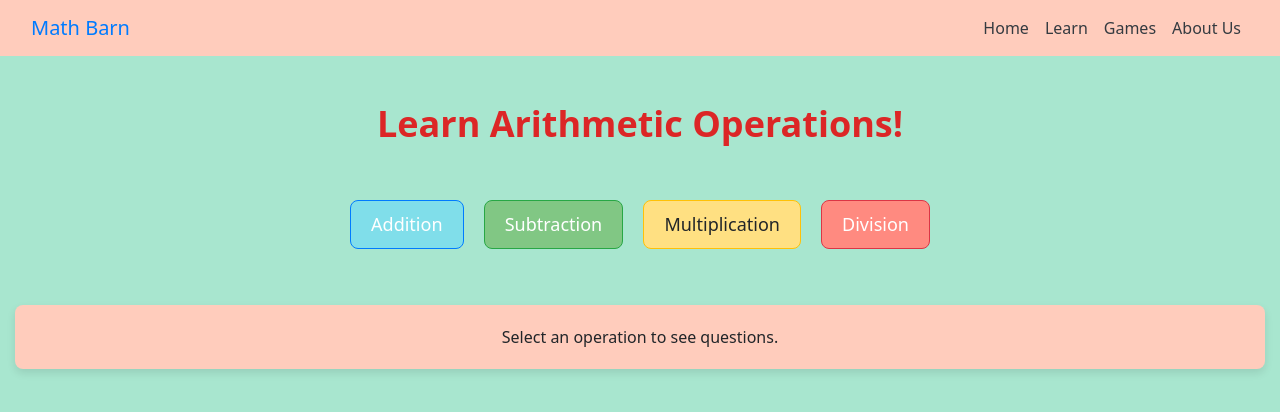
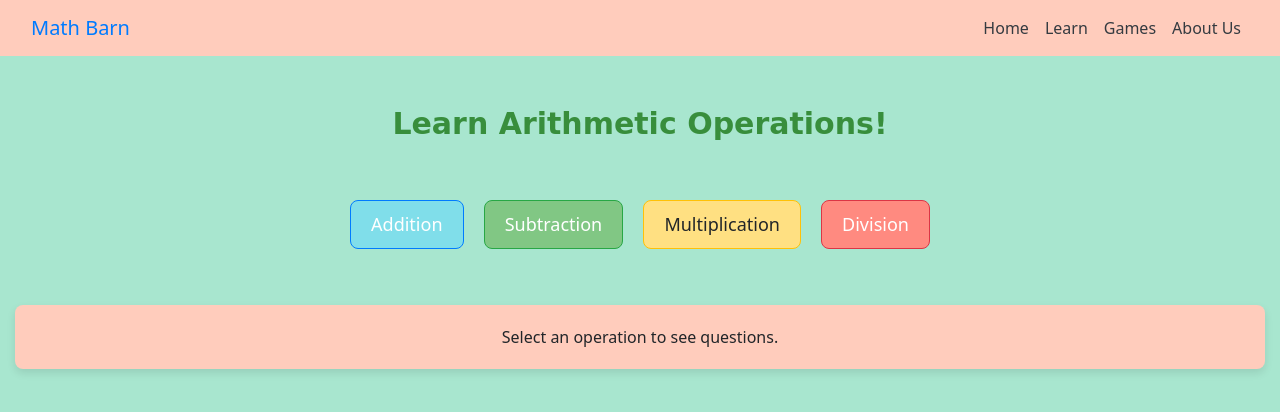
Before and after one commit to dairymilkyway/elementary_learning_hub, a PHP site: page /arithmetics.php in a window 1280 px wide. Shown: the top 412 px of the page. Run offline with PHP 8.4, Linux system fonts and the light colour scheme; some libraries are stand-ins or nearby versions.

Commit message:
modified arithmetics page

```diff
--- a/games/arithmetics.php
+++ b/games/arithmetics.php
@@ -94,22 +93,26 @@ $conn->close();
         .btn-warning { background-color: #ffe082; } /* Light yellow for warning buttons */
         .btn-danger { background-color: #ff8a80; } /* Light red for danger buttons */
 
-        /* Confetti Background */
-        .confetti {
-            position: absolute;
-            top: 0;
-            left: 0;
-            width: 100%;
-            height: 100%;
-            pointer-events: none; /* Ensure clicks go through to the modal */
-            overflow: hidden; /* Prevent overflow */
-            z-index: 0; /* Behind the modal */
+        .modal-dialog {
+    max-width: 600px; /* Set max width for the modal */
 }
+
+.modal-content {
+    text-align: center; /* Center the text within the modal */
+}
+
+h1.text-center {
+    font-family: 'Comic Sans MS', cursive, sans-serif; /* Change to a playful font */
+    font-size: 30px; /* Increase the font size */
+    color: #388e3c; /* Optional: Change color to match the theme */
+    margin-top: 40px; /* Add some space above the title */
+    margin-bottom: 20px; /* Add some space below the title */
+}
+
     </style>
 </head>
 <body>
 <?php include '../style/navbar.php'; ?>
-    <div class="confetti" id="confettiContainer"></div>
 
     <div class="container mx-auto my-5">
         <h1 class="text-center text-4xl font-bold text-red-600">Learn Arithmetic Operations!</h1>
@@ -158,42 +183,6 @@ $conn->close();
     <script src="https://cdnjs.cloudflare.com/ajax/libs/canvas-confetti/1.4.0/confetti.browser.min.js"></script>
 
     <script>
-   // Function to create a realistic confetti explosion
-function explodeConfetti() {
-    const duration = 3 * 1000; // 3 seconds
-    const animationEnd = Date.now() + duration;
-    const defaults = {
-        startVelocity: 30,
-        spread: 360,
-        ticks: 60,
-        gravity: 0.5,
-        colors: ['#FF5733', '#33FF57', '#3357FF', '#F1C40F', '#9B59B6', '#FFC300', '#FF5733'],
-    };
-
-    function randomInRange(min, max) {
-        return Math.random() * (max - min) + min;
-    }
-
-    (function frame() {
-        const timeLeft = animationEnd - Date.now();
-        if (timeLeft <= 0) return; // Stop animation
-
-        const particleCount = 200 * (timeLeft / duration); // Increase particle count for realism
-        confetti(Object.assign({}, defaults, {
-            particleCount: Math.floor(particleCount),
-            origin: {
-                x: Math.random(),
-                y: Math.random() - 0.2 // Start from the top
-            },
-            startVelocity: randomInRange(25, 60), // Vary the starting velocity
-            spread: randomInRange(90, 120), // Vary the spread angle
-            gravity: randomInRange(0.3, 0.6), // Vary the gravity effect
-            ticks: randomInRange(50, 70) // Vary the lifetime of particles
-        }));
-
-        requestAnimationFrame(frame); // Recursive call to create more particles
-    })();
-}
 
         const questions = <?php echo json_encode($questions); ?>;
         let currentQuestionIndex = 0;
@@ -289,14 +278,11 @@ function explodeConfetti() {
     if (selectedAnswer === correctAnswer) {
         modalMessage.innerText = "Good Job! That's the correct answer!";
         score++;
-
-                // Trigger confetti explosion
-                explodeConfetti();
     } else {
         modalMessage.innerText = "Incorrect! The correct answer is " + correctAnswer;
     }
 
-            // Show the modal
+    // Show the answer modal
     $('#answerModal').modal('show');
 
     // Handle the next question button
@@ -306,9 +292,19 @@ function explodeConfetti() {
             $('#answerModal').modal('hide'); // Close the modal
             displayQuestion(); // Display the next question
         } else {
-                    alert("You've completed the quiz! Your score: " + score);
+            // Show the completion modal after a 3-second delay
+            setTimeout(() => {
+                $('#answerModal').modal('hide'); // Close the answer modal
+                document.getElementById('finalScore').innerText = score; // Set final score
+                $('#completionModal').modal('show'); // Show completion modal
+            }, 1000); // 3000 milliseconds = 3 seconds
         }
     };
+}
+
+
+    function redirectToGames() {
+        window.location.href = '/elem_learning_page/games.php'; // Redirect to the games page
     }
     </script>
 </body>
```
Also changed, not shown: other parts of games/arithmetics.php (+30 -9 lines). Lines whose indentation alone changed are shown as unchanged.
